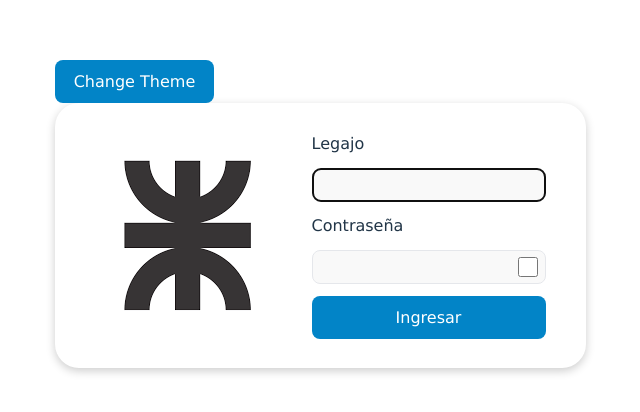
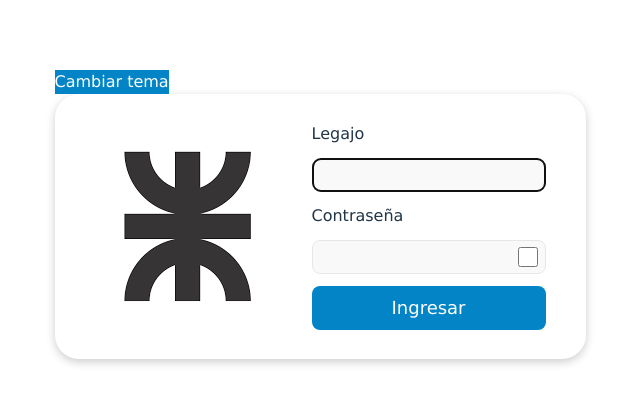
Before and after one commit to Maxive26/Sysacad, a React (Vite) app: page / in a window 1280 px wide. Shown: the part 186-598 px from the top of the page, without its empty margins (320-960 px from the left). Built offline with nearby package versions, Linux system fonts and the light colour scheme.

Commit message:
Modificacion del tittle y icon de la pagina

```diff
--- a/index.html
+++ b/index.html
@@ -1,10 +1,10 @@
 <!doctype html>
-<html class="dark" lang="en">
+<html class="dark" lang="es">
   <head>
     <meta charset="UTF-8" />
-    <link rel="icon" type="image/svg+xml" href="/vite.svg" />
+    <link rel="icon" type="image" href="/descarga.png" />
     <meta name="viewport" content="width=device-width, initial-scale=1.0" />
-    <title>Vite + React</title>
+    <title>Ingreso Alumnos al SYSACAD</title>
   </head>
   <body class="dark:bg-gradient-to-b from-slate-800 via-slate-80 to-slate-900">
     <div id="root"></div>
--- a/src/App.jsx
+++ b/src/App.jsx
@@ -45,7 +45,7 @@ function App() {
               id=""
             />
           </label>
-          <button className="bg-sky-600 text-white dark:bg-slate-700 dark:hover:bg-slate-500">
+          <button className="bg-sky-600 text-white rounded-lg p-2 font-medium cursor-pointer text-lg dark:bg-slate-700 dark:hover:bg-slate-500">
             Ingresar
           </button>
         </div>
--- a/src/components/ChangeTheme.jsx
+++ b/src/components/ChangeTheme.jsx
@@ -25,7 +25,7 @@ export const ChangeTheme = () => {
       onClick={handleChangeTheme}
       className="bg-sky-600 text-white dark:bg-slate-700 dark:hover:bg-slate-500"
     >
-      Change Theme
+      Cambiar tema
     </button>
   );
 };
--- a/src/index.css
+++ b/src/index.css
@@ -38,13 +38,13 @@ h1 {
   line-height: 1.1;
 }
 
-button {
+/* button {
   border-radius: 8px;
   padding: 0.6em 1.2em;
   font-size: 1em;
   font-weight: 500;
   cursor: pointer;
-}
+} */
 
 @media (prefers-color-scheme: light) {
   :root {
```
Also changed, not shown: public/descarga.png (added).
